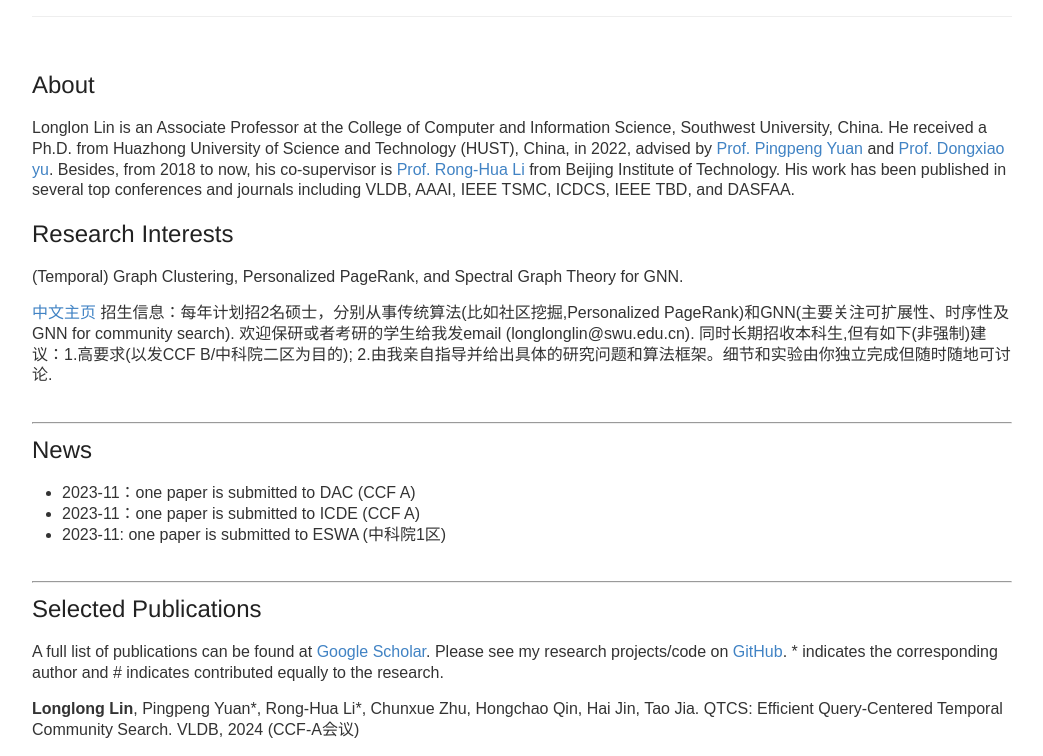
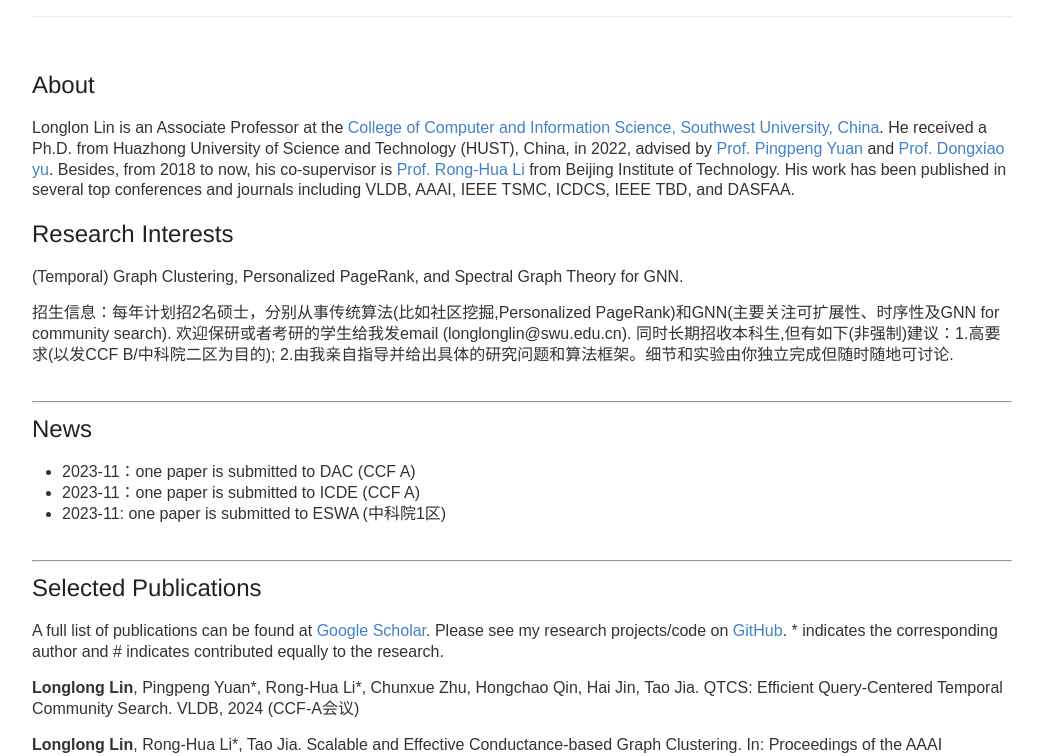
Before and after one commit to longlonglin/longlonglin.github.io, a Jekyll site: the page built from index.md, in a window 1280 px wide and 900 px high, cut to the strip 144-900 px from the top of the window. Shown: the whole strip, without its empty margins (118-1161 px from the left). Built offline with Jekyll 4.4.1, drawn with Linux system fonts in a browser that asks for light colours; our own code applies the rules of GitHub Pages for plain Markdown files.

Commit message:
Update index.md

```diff
--- a/index.md
+++ b/index.md
@@ -4,12 +4,12 @@
 ---
 
 ## About
-Longlon Lin is an Associate Professor at the College of Computer and Information Science, Southwest University, China. He received  a Ph.D. from Huazhong University of Science and Technology (HUST), China, in 2022, advised by [Prof. Pingpeng Yuan](http://faculty.hust.edu.cn/ppyuan/zh_CN/index/1624441/list/index.htm) and [Prof. Dongxiao yu](https://www.cs.sdu.edu.cn/info/1070/5367.htm). Besides, from 2018 to now, his co-supervisor is [Prof. Rong-Hua Li](https://ronghuali.github.io/ronghuali.html) from Beijing Institute of Technology. His work has been published in several top conferences and journals  including VLDB, AAAI, IEEE TSMC, ICDCS, IEEE TBD, and DASFAA.
+Longlon Lin is an Associate Professor at the [College of Computer and Information Science, Southwest University, China](http://cis.swu.edu.cn/info/1014/2195.htm). He received  a Ph.D. from Huazhong University of Science and Technology (HUST), China, in 2022, advised by [Prof. Pingpeng Yuan](http://faculty.hust.edu.cn/ppyuan/zh_CN/index/1624441/list/index.htm) and [Prof. Dongxiao yu](https://www.cs.sdu.edu.cn/info/1070/5367.htm). Besides, from 2018 to now, his co-supervisor is [Prof. Rong-Hua Li](https://ronghuali.github.io/ronghuali.html) from Beijing Institute of Technology. His work has been published in several top conferences and journals  including VLDB, AAAI, IEEE TSMC, ICDCS, IEEE TBD, and DASFAA.
 
 ## Research Interests
  (Temporal) Graph Clustering, Personalized PageRank, and Spectral Graph Theory for GNN.
 
-[中文主页](http://cis.swu.edu.cn/info/1014/2195.htm) 招生信息：每年计划招2名硕士，分别从事传统算法(比如社区挖掘,Personalized PageRank)和GNN(主要关注可扩展性、时序性及GNN for community search). 欢迎保研或者考研的学生给我发email (longlonglin@swu.edu.cn). 同时长期招收本科生,但有如下(非强制)建议：1.高要求(以发CCF B/中科院二区为目的); 2.由我亲自指导并给出具体的研究问题和算法框架。细节和实验由你独立完成但随时随地可讨论.
+招生信息：每年计划招2名硕士，分别从事传统算法(比如社区挖掘,Personalized PageRank)和GNN(主要关注可扩展性、时序性及GNN for community search). 欢迎保研或者考研的学生给我发email (longlonglin@swu.edu.cn). 同时长期招收本科生,但有如下(非强制)建议：1.高要求(以发CCF B/中科院二区为目的); 2.由我亲自指导并给出具体的研究问题和算法框架。细节和实验由你独立完成但随时随地可讨论.
 <br><br>
 
 ___
```
